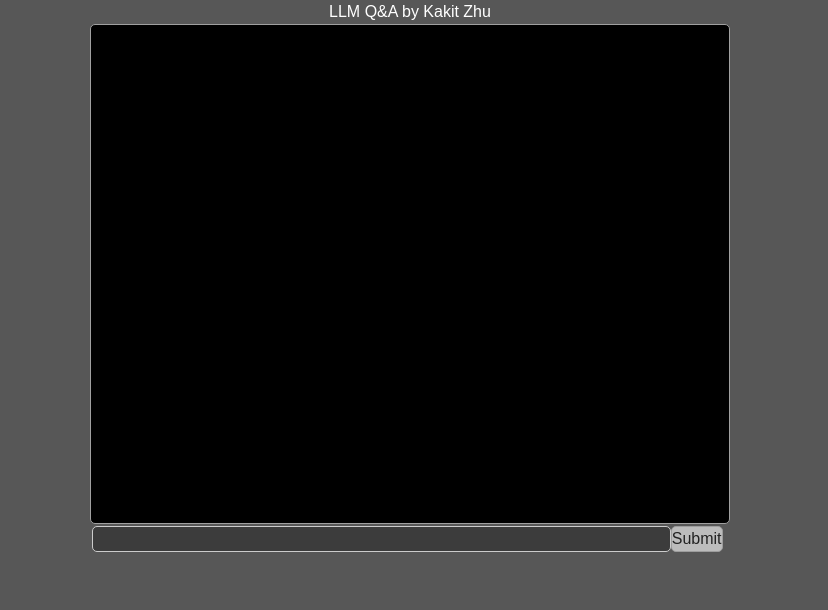
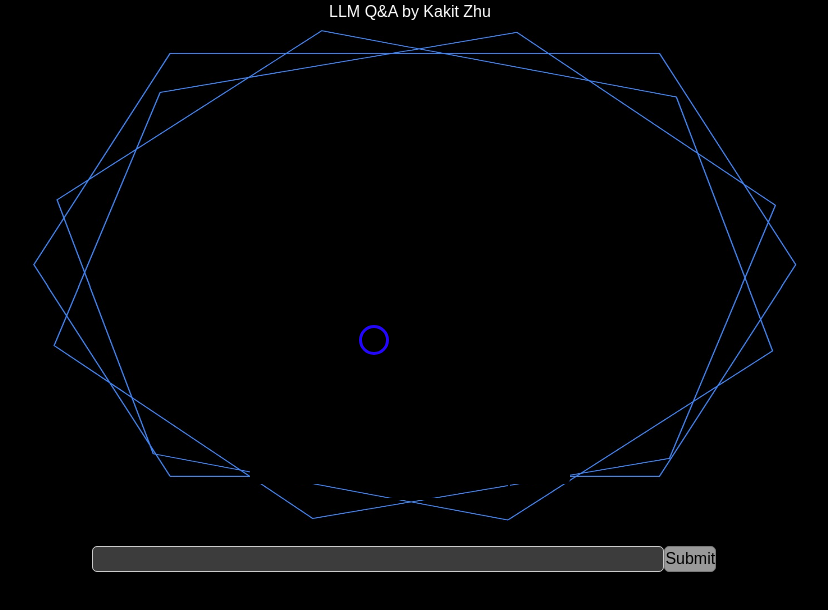
Before and after one commit to KakitZhu-17/Dalmar-Labs-Interview-project, a Next.js app in the folder app/: page / in a window 1280 px wide. Shown: the top 610 px of the page, without its empty margins (230-1058 px from the left). Built offline with nearby package versions, Linux system fonts and the light colour scheme.

Commit message:
made a cooler UI that inspired by several sci fi genres

```diff
--- a/app/src/app/globals.css
+++ b/app/src/app/globals.css
@@ -1,10 +1,12 @@
 @import "tailwindcss";
 
 body {
-  background: var(--background);
-  color: var(--foreground);
   font-family: Arial, Helvetica, sans-serif;
-  background-color: rgb(87, 87, 87);
+  background-color: rgb(0, 0, 0);
+  background-image: url("../../public/background.jpg");
+  background-size: 70% 95%;
+  background-position: center; /* or top, bottom, left, right, or specific coordinates */
+  background-repeat: no-repeat;
 }
 
 h1{
@@ -27,15 +29,11 @@ button{
 }
 
 input{
-  width: 91%;
+  width: 90%;
   background-color: #3c3c3c;
   color: white;
   border: 1px solid #ccc;
   border-radius: 5px;
-}
-
-#errorMsgs{
-  color: red;
 }
 
 button:disabled {
@@ -44,14 +42,52 @@ button:disabled {
 }
 
 #log{
+  margin: 60px;
   border-width: 1px;
   border-radius: 5px;
-  border-color: rgb(160, 160, 160);
+  border-color: rgb(0, 0, 0);
   background-color: black;
-  color: white;
+  scrollbar-color: rgb(66, 66, 66) rgb(0, 0, 0);
+  color: rgb(216, 216, 216);
   overflow-y:auto;
-  width: 50%;
+  width: 25%;
   margin-left: auto;
   margin-right: auto;
-  height: 500px;
+  height: 400px;
+  z-index: 2;
 }
+
+.box {
+  width: 200px;
+  height: 200px;
+  border: 2px solid black;
+  position: relative;
+  overflow: hidden;
+  position: absolute;
+  top: 50%;
+  left: 50%;
+  transform: translate(-50%, -50%);
+  z-index: 0;
+}
+
+@keyframes look-around {
+  0%   { top: 35px; left: 35px; }
+  20%  { top: 20px; left: 50px; }
+  40%  { top: 35px; left: 60px; }
+  60%  { top: 50px; left: 50px; }
+  80%  { top: 35px; left: 20px; }
+  100% { top: 35px; left: 35px; }
+}
+
+.eye {
+  width: 30px;
+  height: 30px;
+  background: rgb(0, 0, 0);
+  border-radius: 50%;
+  border: 3px solid #2408f7; /* black border */
+  position: absolute;
+  top: 35px;
+  left: 35px;
+  z-index: 0;
+  animation: look-around 7s infinite ease-in-out;
+}
--- a/app/src/app/input.js
+++ b/app/src/app/input.js
@@ -35,12 +35,14 @@ export default function Form() {
     let log = document.getElementById("log");
     let newMsg = document.createElement("div");
     newMsg.textContent=`${role}: ${responses}`;
+    newMsg.style.position = 'relative';
+    newMsg.style.zIndex = "2";
     log.append(newMsg)
   }
 
   function handleEnterKeyDown(e){
-    if(answer.length !== 0 || status !== 'submit'){
-      if (e.key === 'Enter') {
+    if (e.key === 'Enter') {
+      if(answer.length !== 0 && status !== 'submit'){
         handleSubmit;
       }
     }
@@ -49,8 +51,10 @@ export default function Form() {
   return (
     <>
       <h1>LLM Q&A by Kakit Zhu</h1>
+      <div className="box">
+        <div className="eye"></div>
+      </div>
       <div id="log">
-
       </div>
       <div id = "controls">
         <form onSubmit={handleSubmit}>
--- a/app/src/app/layout.tsx
+++ b/app/src/app/layout.tsx
@@ -1,5 +1,4 @@
 import type { Metadata } from "next";
-import { Geist, Geist_Mono } from "next/font/google";
 import "./globals.css";
 
 export const metadata: Metadata = {
```
Also changed, not shown: app/public/background.jpg (added), app/public/body.jpg (added).
